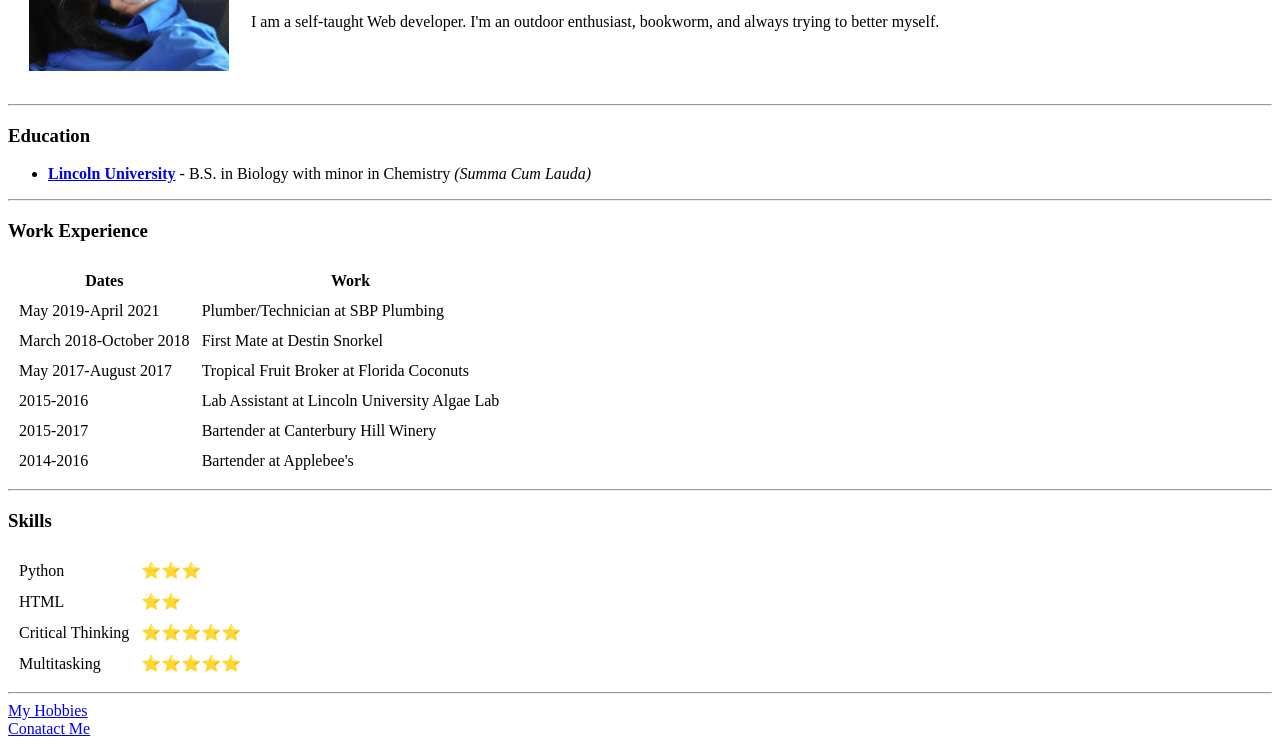
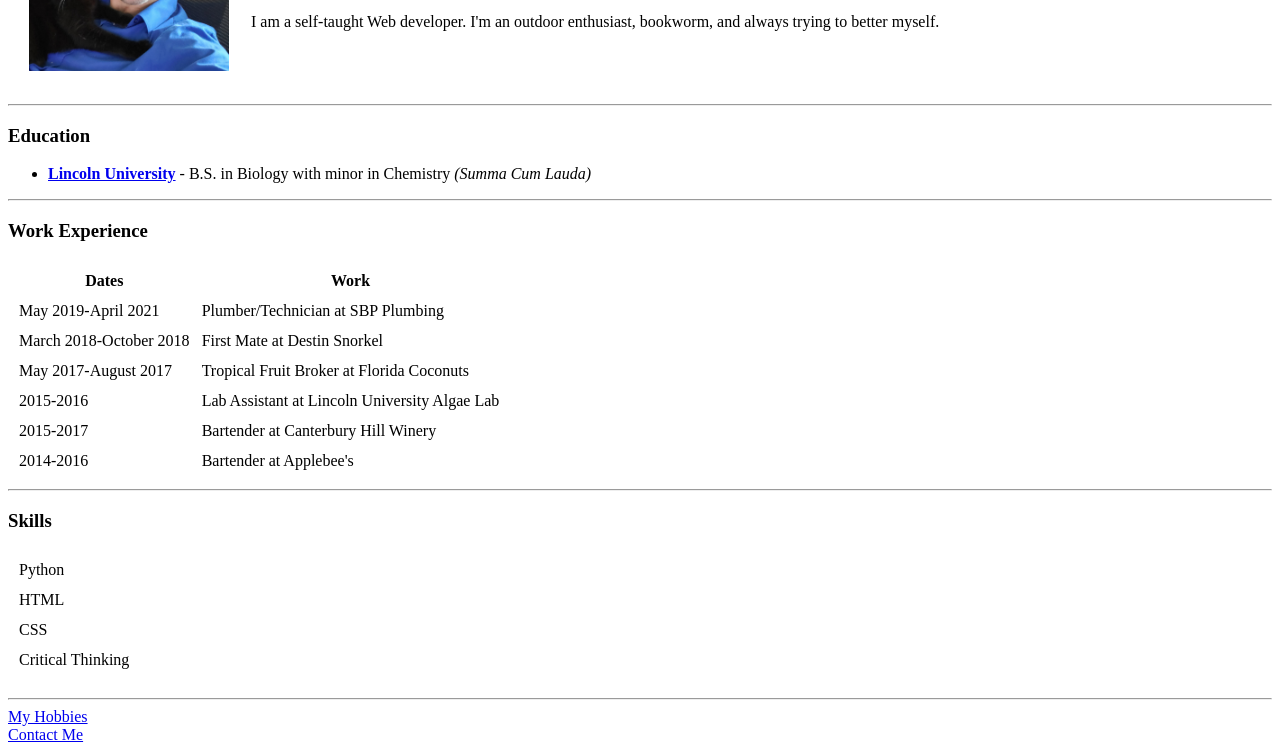
Before and after one commit to shill768/cv, a plain HTML site: page index.html in a window 1280 px wide. Shown: the part 176-928 px from the top of the page. Drawn offline with Linux system fonts and the light colour scheme.

Commit message:
update skills, remove stars, corrected typo

```diff
--- a/index.html
+++ b/index.html
@@ -66,24 +66,27 @@
     <table cellspacing="10">
         <tr>
             <td>Python</td>
-            <td>⭐⭐⭐</td>
+            <!--<td>⭐⭐⭐</td>-->
         </tr>
         <tr>
             <td>HTML</td>
-            <td>⭐⭐</td>
+            <!--<td>⭐⭐</td>-->
+        </tr>
+        <tr>
+            <td>CSS</td>
         </tr>
         <tr>
             <td>Critical Thinking</td>
-            <td>⭐⭐⭐⭐⭐</td>
+            <!--<td>⭐⭐⭐⭐⭐</td>-->
         </tr>
         <tr>
-            <td>Multitasking</td>
-            <td>⭐⭐⭐⭐⭐</td>
+            <!--<td>Multitasking</td>-->
+            <!--<td>⭐⭐⭐⭐⭐</td>-->
         </tr>
     </table>
     <hr>
     <a href="hobbies.html">My Hobbies</a><br />
-    <a href="contact-me.html">Conatact Me</a>
+    <a href="contact-me.html">Contact Me</a>
 </body>
 
 </html>
```
